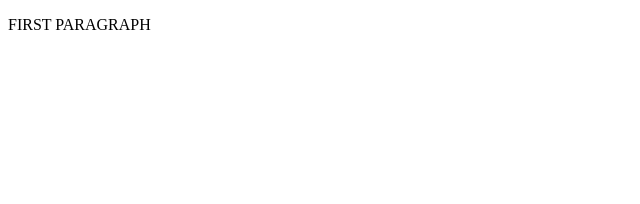
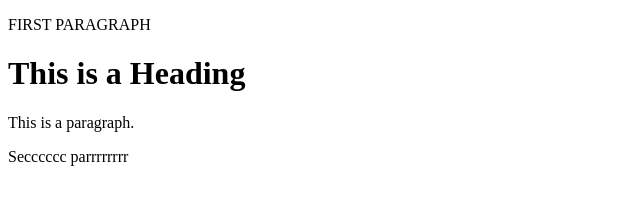
Before and after one commit to andreplo/learning-git, a plain HTML site: page index.html in a window 1280 px wide. Shown: the whole page, without its empty margins (0-640 px from the left). Drawn offline with Linux system fonts and the light colour scheme.

Commit message:
added another p tag

```diff
--- a/index.html
+++ b/index.html
@@ -6,6 +6,8 @@
 <body>
 
   <p>FIRST PARAGRAPH</p>
-
+  <h1>This is a Heading</h1>
+  <p>This is a paragraph.</p>
+  <p>Secccccc parrrrrrrr</p>
 </body>
 </html>
```
